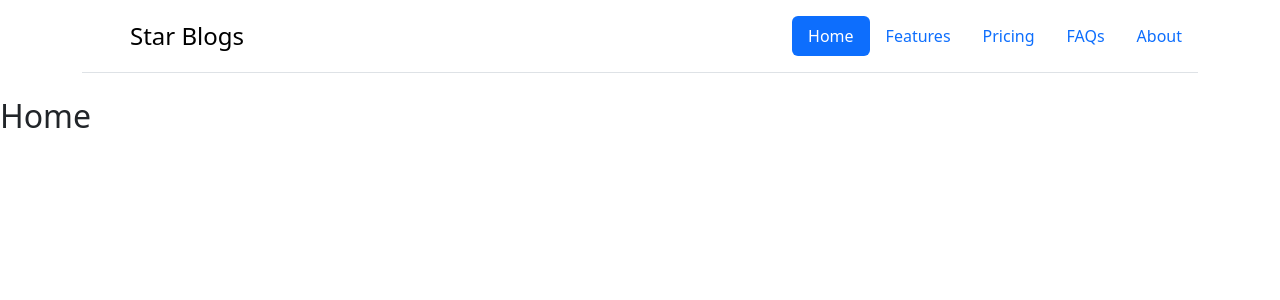
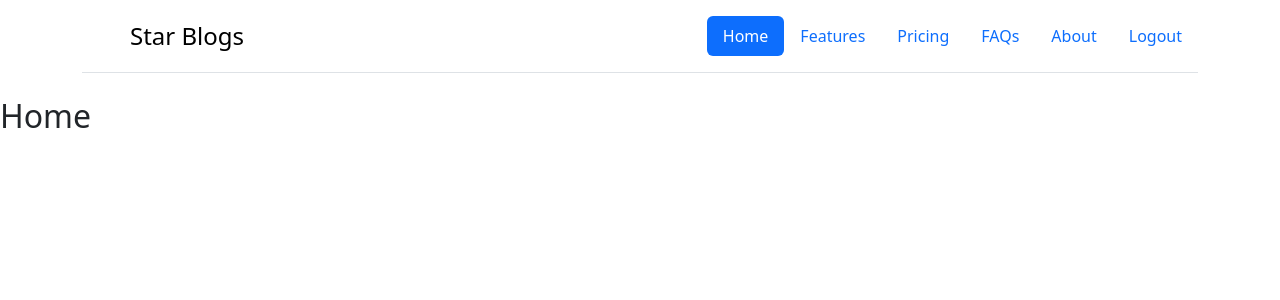
Before and after one commit to Suleman189/BlogStarsFrontend, a React (Vite) app: page /home in a window 1280 px wide. Shown: the top 300 px of the page. Built offline with nearby package versions, Linux system fonts and the light colour scheme; sample sign-in values are in the browser's storage.

Commit message:
Added logout button

```diff
--- a/src/Components/Navbar.jsx
+++ b/src/Components/Navbar.jsx
@@ -1,5 +1,7 @@
 import React from 'react';
+import { useAuth } from '../Context/AuthContext';
 const Navbar = () => {
+  const { isAuthenticated, logout } = useAuth();
   return (
     <div className="container">
       <header className="d-flex flex-wrap justify-content-center py-3 mb-4 border-bottom">
@@ -39,6 +41,13 @@ const Navbar = () => {
               About
             </a>
           </li>
+          {isAuthenticated && (
+            <li className="nav-item">
+              <button className="nav-link" onClick={logout}>
+                Logout
+              </button>
+            </li>
+          )}
         </ul>
       </header>
     </div>
```
